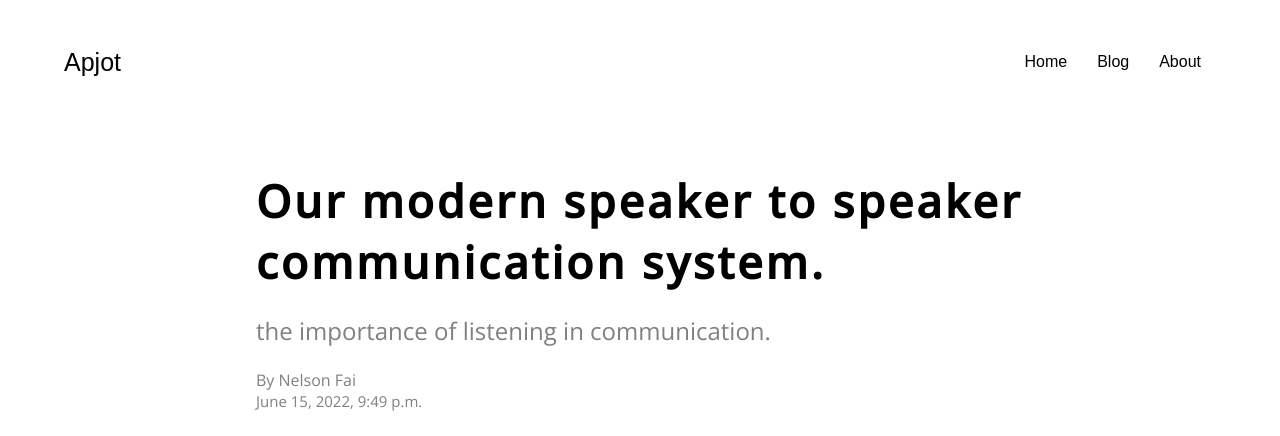
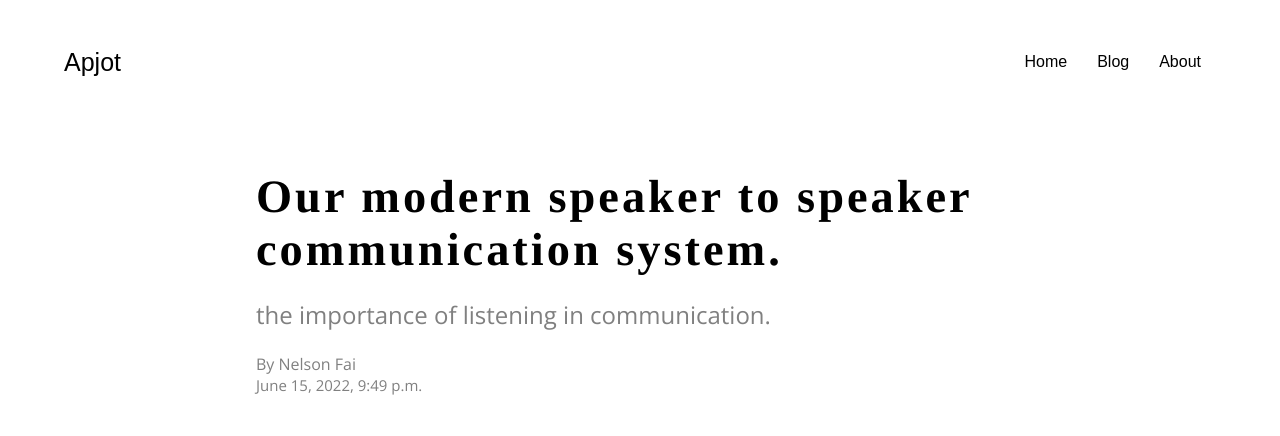
Before and after one commit to nelsonfai/my-apjot, a Django app: a page that uses blog/templates/blog/details.html in a window 1280 px wide. Shown: the top 436 px of the page. Run offline with Django 4.2, Linux system fonts and the light colour scheme; data comes from the database, SQL or seed files in the repository; both versions use the stored data as it was after the commit; data that the repository does not hold is empty; parts of the project's set-up code (start-up, migrations or seed data) failed here and were passed over; some libraries are stand-ins or nearby versions; some web fonts are replaced.

Commit message:
heading style update

```diff
--- a/blog/templates/blog/details.html
+++ b/blog/templates/blog/details.html
@@ -190,7 +190,8 @@
 }
 .article #title{
     letter-spacing: 3px;
-    font-size: calc(1.2em + 2vw);
+    font-size: calc(1.3rem + 2vw);
+    font-family: Times, serif;
 }
 .comment_date{
     color:grey;
```
Also changed, not shown: db.sqlite3.
